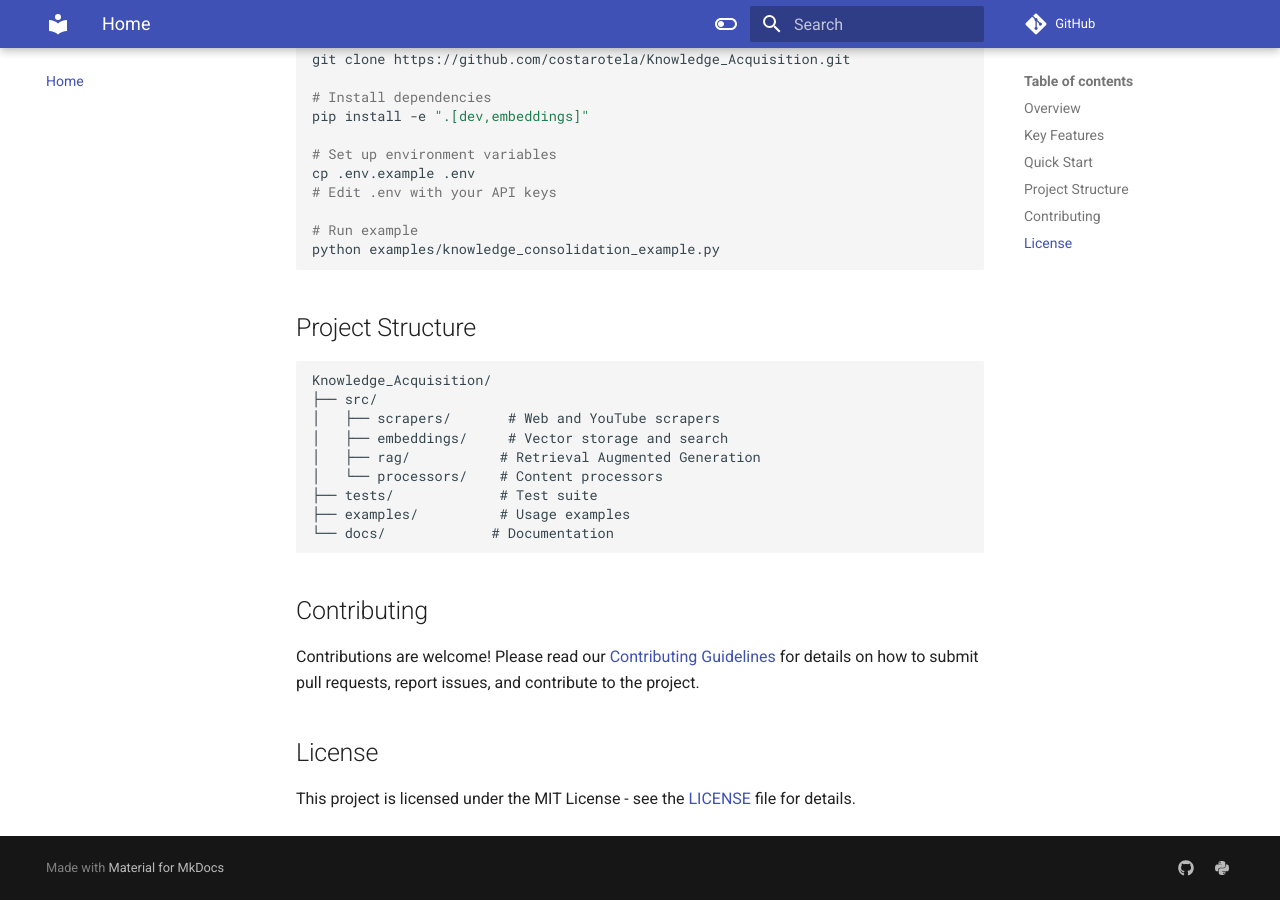
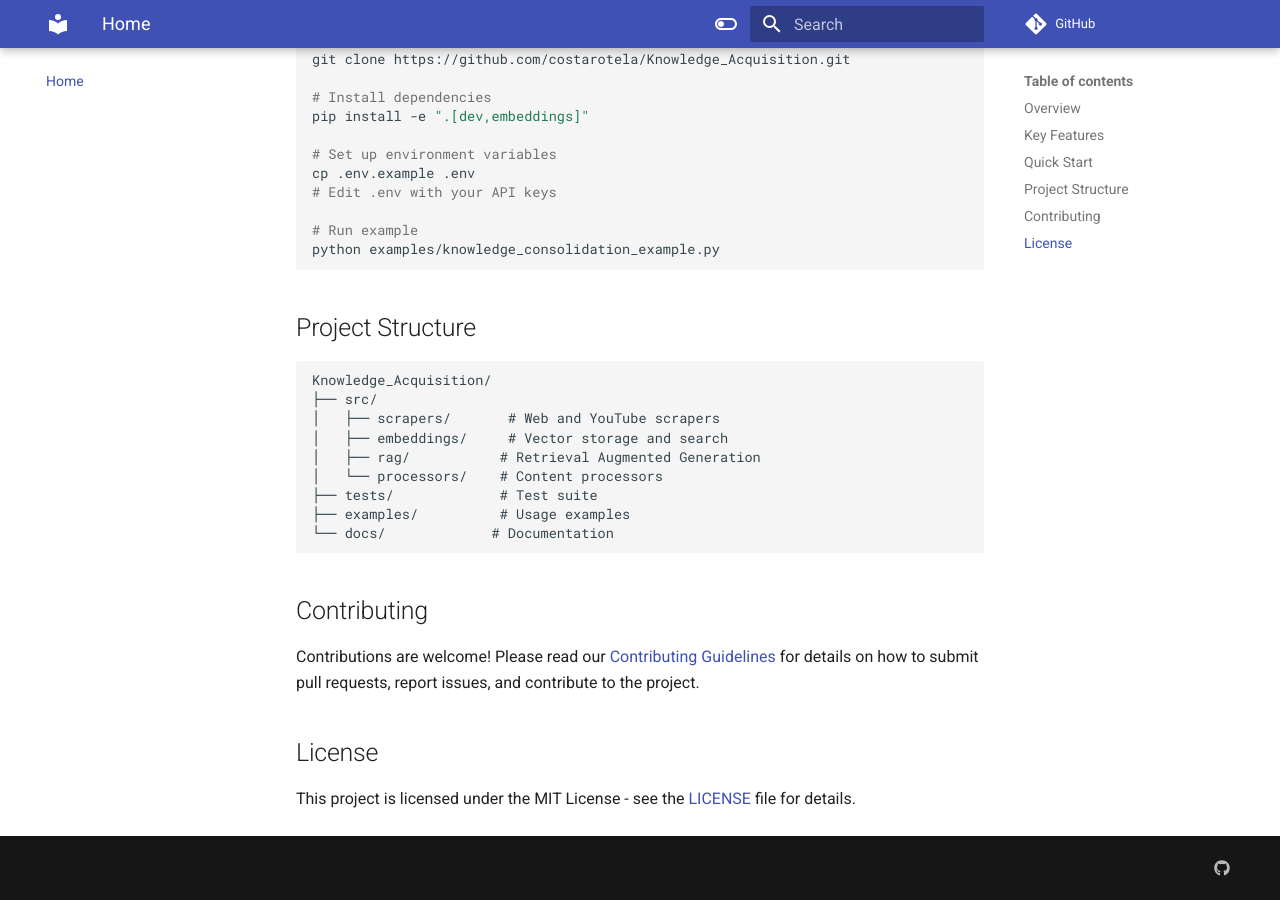
Before and after one commit to costarotela/Knowledge_Acquisition, an MkDocs documentation site: the page built from docs/index.md, in a window 1280 px wide and 900 px high, scrolled down 728 px. Built offline with MkDocs 1.6.1 and Material for MkDocs 9.7.7, drawn with Linux system fonts in a browser that asks for light colours; comment, search, counter and statistics services are not loaded; the version menu is left out.

```diff
--- a/mkdocs.yml
+++ b/mkdocs.yml
@@ -2,7 +2,7 @@ site_name: Knowledge Acquisition Agent
 site_description: Documentation for the Knowledge Acquisition Agent project
 site_author: Pablo
 repo_url: https://github.com/costarotela/Knowledge_Acquisition
-site_url: https://costarotela.github.io/Knowledge_Acquisition/
+site_url: https://costarotela.github.io/Knowledge_Acquisition
 
 theme:
   name: material
@@ -52,50 +52,27 @@ markdown_extensions:
   - meta
   - toc:
       permalink: true
-  - pymdownx.arithmatex
-  - pymdownx.betterem:
-      smart_enable: all
-  - pymdownx.caret
-  - pymdownx.critic
-  - pymdownx.details
+  - pymdownx.highlight:
+      anchor_linenums: true
+  - pymdownx.inlinehilite
+  - pymdownx.snippets
+  - pymdownx.superfences
+  - attr_list
+  - def_list
+  - tables
   - pymdownx.emoji:
-      emoji_index: !!python/name:materialx.emoji.twemoji
-      emoji_generator: !!python/name:materialx.emoji.to_svg
-  - pymdownx.highlight
-  - pymdownx.inlinehilite
-  - pymdownx.magiclink
-  - pymdownx.mark
-  - pymdownx.smartsymbols
-  - pymdownx.superfences:
-      custom_fences:
-        - name: mermaid
-          class: mermaid
-          format: !!python/name:pymdownx.superfences.fence_code_format
-  - pymdownx.tasklist:
-      custom_checkbox: true
-  - pymdownx.tilde
+      emoji_index: !!python/name:material.extensions.emoji.twemoji
+      emoji_generator: !!python/name:material.extensions.emoji.to_svg
 
 plugins:
   - search
   - minify:
       minify_html: true
   - git-revision-date-localized:
-      type: datetime
-  - mkdocstrings:
-      default_handler: python
-      handlers:
-        python:
-          rendering:
-            show_source: true
-      watch:
-        - src
+      type: date
 
 extra:
   social:
     - icon: fontawesome/brands/github
       link: https://github.com/costarotela/Knowledge_Acquisition
-    - icon: fontawesome/brands/python
-      link: https://pypi.org/project/knowledge-acquisition/
-
-  version:
-    provider: mike
+  generator: false
```
Also changed, not shown: 1 other file.
